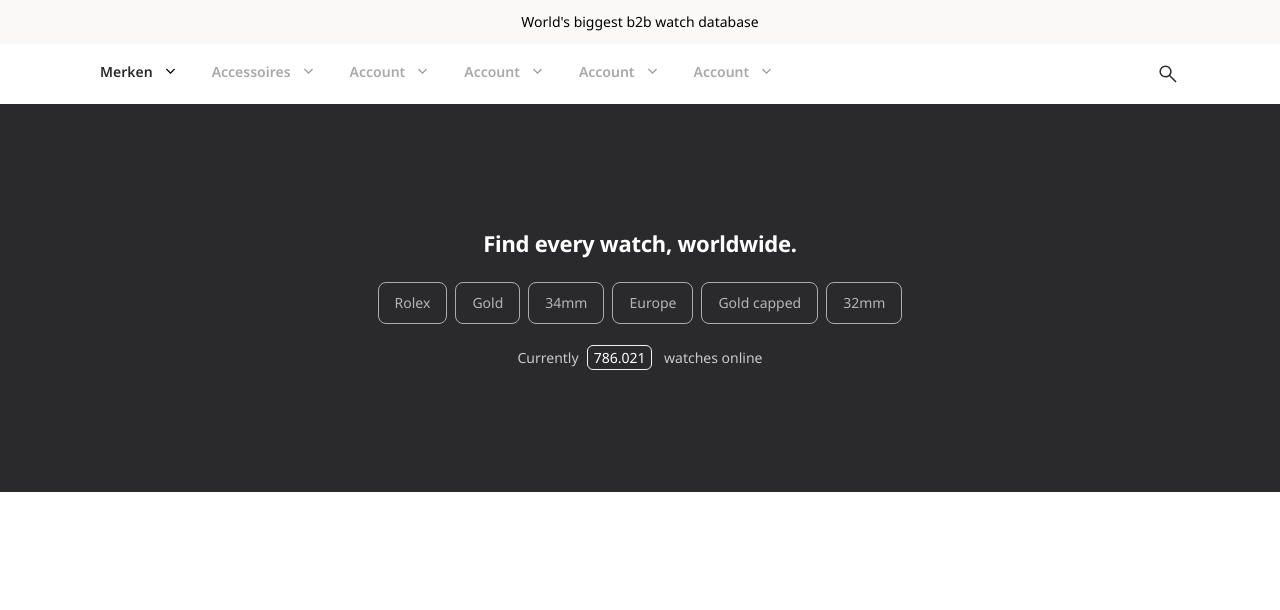
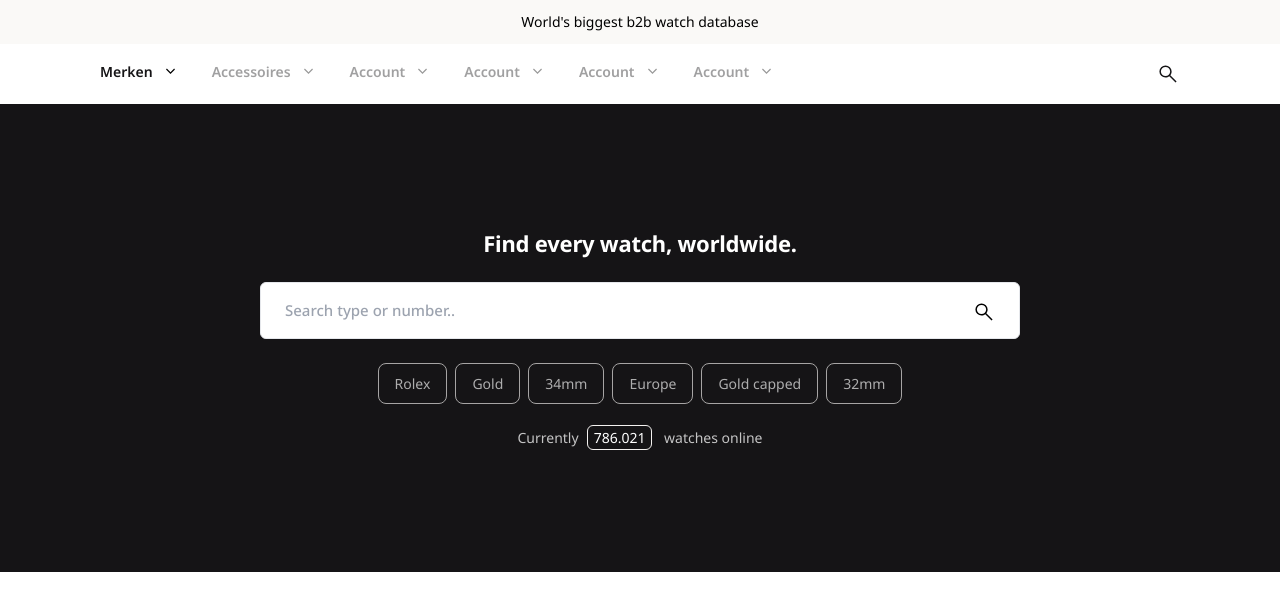
Before and after one commit to gurdit7/WWM, a Next.js app: page / in a window 1280 px wide. Shown: the top 610 px of the page. Built offline with nearby package versions, Linux system fonts and the light colour scheme.

Commit message:
Search Bar

```diff
--- a/next.config.mjs
+++ b/next.config.mjs
@@ -1,4 +1,9 @@
 /** @type {import('next').NextConfig} */
-const nextConfig = {};
+const nextConfig = {
+    reactStrictMode: true,
+    images: {
+      domains: ['img.chrono24.com'],
+    }
+  }
 
 export default nextConfig;
--- a/src/app/layout.js
+++ b/src/app/layout.js
@@ -5,7 +5,7 @@ import Header from "@/layouts/main/header/Header";
 const notoSans = Noto_Sans({ subsets: ["latin"], variable: "--font-noto" });
 
 export const metadata = {
-  title: "Create Next App",
+  title: "Home - WWM",
   description: "Generated by create next app",
 };
 
--- a/src/components/form/input/index.jsx
+++ b/src/components/form/input/index.jsx
@@ -1,13 +1,17 @@
-
-const Input = ({ type, placeholder, required, label, setInputData, value, name }) => {
+"use client";
+import './style.css'
+const Input = ({
+  type,
+  placeholder,
+  required,
+  label,
+  setInputData,
+  value,
+  name
+}) => {
   return (
     <>
       <div className={``}>
-                {label &&
-                    <label className="block font-medium text-c-gray-600 text-sm mb-2">
-                        {label}
-                    </label>
-                }
         <input
           name={name}
           type={type}
@@ -15,12 +19,23 @@ const Input = ({ type, placeholder, required, label, setInputData, value, name }
           placeholder={placeholder}
           required={required}
           value={value}
-                    onChange={(e) => { setInputData(e) }}
-                    className=" py-4 px-[12px] w-full text-[16px] leading-[22px] text-black font-medium border rounded-md focus:outline-none " />
-
+          onChange={(e) => {
+            setInputData(e);
+          }}
+        className={`${label ? "placeholder-opacity-0 placeholder-transparent " : ""} py-4  px-6 peer input-item w-full text-[15px] leading-[22.5px] text-black font-medium border antialiased rounded-md focus:outline-none `}
+        />
+        {label && (
+          <label className={`block font-normal text-black text-[15px] antialiased absolute
+          leading-[22.5px] top-[18px] text-opacity-65 left-6 top-4
+          peer-focus:left-3
+          peer-focus:top-[-9px] transition-all duration-300 peer-focus:text-xs peer-focus:leading-[18px] peer-focus:text-dark-100 peer-focus:text-opacity-50
+          peer-focus:px-[6px] bg-white pointer-events-none`}>
+            {label}
+          </label>
+        )}
       </div>
     </>
-    )
-}
+  );
+};
 
-export default Input
+export default Input;
--- /dev/null
+++ b/src/components/form/input/style.css
@@ -0,0 +1,5 @@
+.input-item:not(:placeholder-shown) + label,
+.input-item:-webkit-autofill + label{
+  @apply top-[-9px]  text-xs leading-[18px] text-dark-100 text-opacity-50 left-3
+    px-[6px];
+}
--- a/src/components/ui/text/text.jsx
+++ b/src/components/ui/text/text.jsx
@@ -1,6 +1,6 @@
 const Text = ({children, className}) => {
   return (
-    <p className={(className || "" ) + " text-sm font-normal leading-[19.07px] text-center antialiased "}>
+    <p className={(className || "" ) + " text-sm font-normal leading-[19.07px] antialiased "}>
         {children}
     </p>
   );
--- a/src/sections/main/home/Search.jsx
+++ b/src/sections/main/home/Search.jsx
@@ -2,6 +2,7 @@ import H2 from "@/components/ui/headings/h2";
 import Text from "@/components/ui/text/text";
 import Wrapper from "@/components/ui/wrapper/wrapper";
 import Link from "next/link";
+import SearchBar from "../search-bar";
 
 const Search = () => {
   const searchTags = ["Rolex", "Gold", "34mm", "Europe", "Gold capped", "32mm"];
@@ -11,7 +12,9 @@ const Search = () => {
         <H2 className="text-white text-center" as={"tag"}>
           Find every watch, worldwide.
         </H2>
-
+        <Wrapper className="mt-6">
+        <SearchBar />
+        </Wrapper>
         <Wrapper className="mt-6 mb-1">
           <ul className="flex items-center gap-2 justify-center">
             {searchTags.map((item, i) => (
@@ -27,7 +30,7 @@ const Search = () => {
           </ul>
         </Wrapper>
         <Wrapper className='mt-6'>
-          <Text className='text-white'>
+          <Text className='text-white text-center'>
             <span className="opacity-75">Currently</span>
             <span className="border border-light-200 py-[2px] px-[6px] mx-2 rounded-[6px]">786.021</span>
             <span className="opacity-75"> watches online</span>
--- /dev/null
+++ b/src/sections/main/home/featured-products.jsx
@@ -0,0 +1,12 @@
+import Wrapper from '@/components/ui/wrapper/wrapper';
+import React from 'react'
+
+const FeaturedProducts = () => {
+  return (
+  <Wrapper className='bg-[#F7F7F7]'>
+
+  </Wrapper>
+  )
+}
+
+export default FeaturedProducts;
--- a/src/sections/main/search-bar/bar.jsx
+++ b/src/sections/main/search-bar/bar.jsx
@@ -1,8 +1,23 @@
+'use client';
+import Input from "@/components/form/input";
+import Wrapper from "@/components/ui/wrapper/wrapper";
+import IconSearch from "../../../../public/icons/IconSearch";
+import { useState } from "react";
+import ResultItem from "./result-item";
+
 const Bar = () => {
+  const [search, setSearch] = useState();
+  const getSearch = (e)=>{
+    setSearch(e.target.value)
+  }
   return (
-    <div>
-
-    </div>
+    <Wrapper className='relative'>
+    <Wrapper className='relative'>
+    <Input type='text' placeholder='Search type or number..' setInputData={getSearch} value={search || ''} />
+    <Wrapper className='absolute right-6 top-[18px]'><IconSearch size='24px' /></Wrapper>
+    </Wrapper>
+    <ResultItem query={search} />
+    </Wrapper>
   );
 }
 
--- a/src/sections/main/search-bar/index.jsx
+++ b/src/sections/main/search-bar/index.jsx
@@ -1,8 +1,11 @@
 import Wrapper from "@/components/ui/wrapper/wrapper";
+import Bar from "./bar";
 
 const SearchBar = () => {
   return (
-    <></>
+    <>
+    <Bar />
+    </>
   );
 }
 
--- a/src/sections/main/search-bar/result-item.jsx
+++ b/src/sections/main/search-bar/result-item.jsx
@@ -1,9 +1,127 @@
-const ResultItem = () => {
+import ImageWrapper from "@/components/ui/image/image-wrapper";
+import Text from "@/components/ui/text/text";
+import Wrapper from "@/components/ui/wrapper/wrapper";
+import Image from "next/image";
+import Link from "next/link";
+
+const ResultItem = ({ query }) => {
+  const items = [
+    "Omega Speedmaster",
+    "Omega Seedmaster De Ville",
+    "Omega Seedmaster",
+    "Omega Speedmaster",
+  ];
+  const products = [
+    {
+      title: "Omega Speedmaster",
+      referenceNumber: "1317.021",
+      price: "€ 1.699",
+      taxType: "Margin",
+      url: "/",
+      image:
+        "https://img.chrono24.com/images/uhren/34804920-u50m8ca4w9n6n4copc0fqt6i-ExtraLarge.jpg",
+    },
+    {
+      title: "Omega Speedmaster",
+      referenceNumber: "1317.021",
+      price: "€ 1.699",
+      taxType: "VAT",
+      url: "/",
+      image:
+        "https://img.chrono24.com/images/uhren/33998264-3coq4ig5eb6jhhqx3882dtl6-Square280.jpg",
+    },
+    {
+      title: "Omega Speedmaster",
+      referenceNumber: "1317.021",
+      price: "€ 1.699",
+      taxType: "Margin",
+      url: "/",
+      image:
+        "https://img.chrono24.com/images/uhren/31720707-shuvp12itktkue6hkkn43u07-Square280.jpg",
+    },
+    {
+      title: "Omega Speedmaster",
+      referenceNumber: "1317.021",
+      price: "€ 1.699",
+      taxType: "Margin",
+      url: "/",
+      image:
+        "https://img.chrono24.com/images/uhren/34366920-xkc4hlaxw8oc66ig477x68ao-Square280.jpg",
+    },
+  ];
+  const itemsString = items.toString();
   return (
-    <div>
+    <Wrapper
+      className={`bg-white flex top-full absolute w-full mt-6 rounded-[8px] overflow-hidden z-10 transition-all duration-500 ${
+        query ? "max-h-[2000px]" : "max-h-0"
+      }`}
+    >
+      <Wrapper className="w-full max-w-[300px] p-6 pt-3">
+        <label className="text-sm leading-[28px] font-medium block">
+          Search result
+        </label>
+        {query ? (
+          <ul className="mt-3">
+            {items.map(
+              (item, i) =>
+                item.includes(query) && (
+                  <li
+                    className="text-[#ADADAE] leading-[35.2px] text-base py-1 px-2 rounded-[6px] hover:bg-[#F4F4F3] transition-color cursor-pointer duration-300"
+                    key={i}
+                  >
+                    <span className="text-dark-100">{query}</span>
+                    <span>{item.split(query)[1]}</span>
+                  </li>
+                )
+            )}
+          </ul>
+        ) : (
+          <Text>Not Found</Text>
+        )}
+        {!itemsString.includes(query) && <Text>Not Found</Text>}
+      </Wrapper>
+      <Wrapper className="w-full bg-light-100 p-6 pt-3">
+        <label className="text-sm leading-[28px] font-medium block">
+          Products
+        </label>
+        {query ? (
+          <ul className="mt-3 flex flex-col gap-2">
+            {products.map(
+              (item, i) =>
+                item.title.includes(query) && (
+                  <li
+                    className="bg-white py-[6px] relative pl-1 pr-[26px] w-full flex gap-4 rounded-[5px] cursor-pointer duration-300"
+                    key={i}
+                  >
+                    <Wrapper>
+                      <Image
+                      className="w-[50px] h-[50px] min-w-[50px] min-h-[50px] object-cover rounded-[5px]"
+                        src={item.image}
+                        width={50}
+                        height={50}
+                        alt={item.title + "Main Image"}
+                      />
+                    </Wrapper>
+                    <Wrapper className='w-full'>
+                      <Text className='!leading-[24px] !font-semibold -tracking-[0.14px]'>{item.title}</Text>
+                      <Text className='!leading-[24px] '>{item.referenceNumber}</Text>
+                    </Wrapper>
+                    <Wrapper>
+                    <Text className='!leading-[24px] text-dark-100 whitespace-nowrap text-right'>{item.price}</Text>
+                    <Text className='!leading-[24px] text-dark-100 text-right'>{item.taxType}</Text>
+                    </Wrapper>
+                    <Link href={item.url} className="absolute top-0 left-0 w-full h-full" />
+                  </li>
+                )
+            )}
+          </ul>
+        ) : (
+          <Text>Not Found</Text>
+        )}
 
-    </div>
+      </Wrapper>
+    </Wrapper>
   );
-}
+};
 
 export default ResultItem;
--- a/tailwind.config.js
+++ b/tailwind.config.js
@@ -1,10 +1,8 @@
 /** @type {import('tailwindcss').Config} */
 module.exports = {
   content: [
-    "./src/**/*.{js,ts,jsx,tsx,mdx}",
-    "./src/pages/**/*.{js,ts,jsx,tsx,mdx}",
-    "./src/components/**/*.{js,ts,jsx,tsx,mdx}",
-    "./src/app/**/*.{js,ts,jsx,tsx,mdx}",
+    "./public/**/*.{js,ts,jsx,tsx,mdx}",
+    "./src/**/*.{js,ts,jsx,tsx,mdx}"
   ],
   theme: {
     extend: {
@@ -14,7 +12,7 @@ module.exports = {
             200:"#F4F2F0"
           },
           dark:{
-            100:"#2A292C"
+            100:"#151416"
           }
         }
     },
```
Lines whose indentation alone changed are shown as unchanged.
